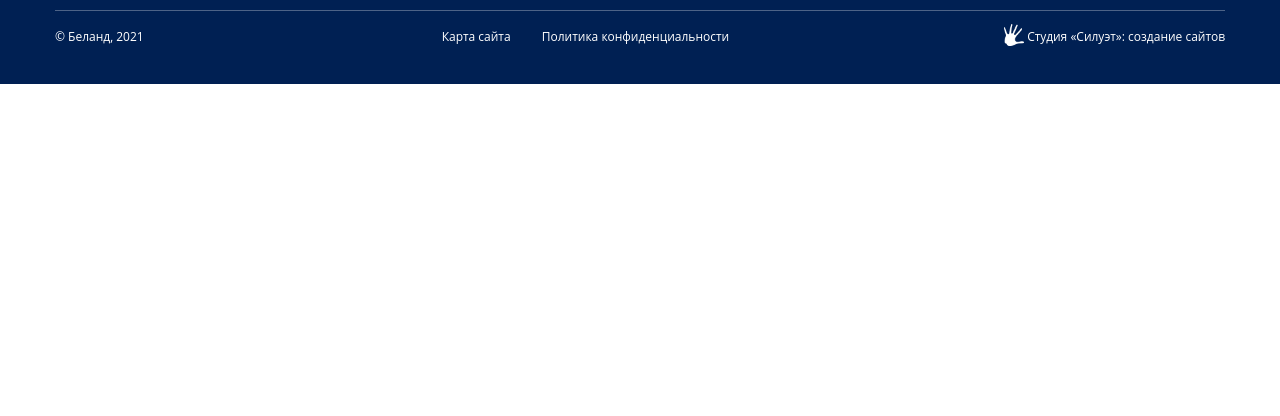
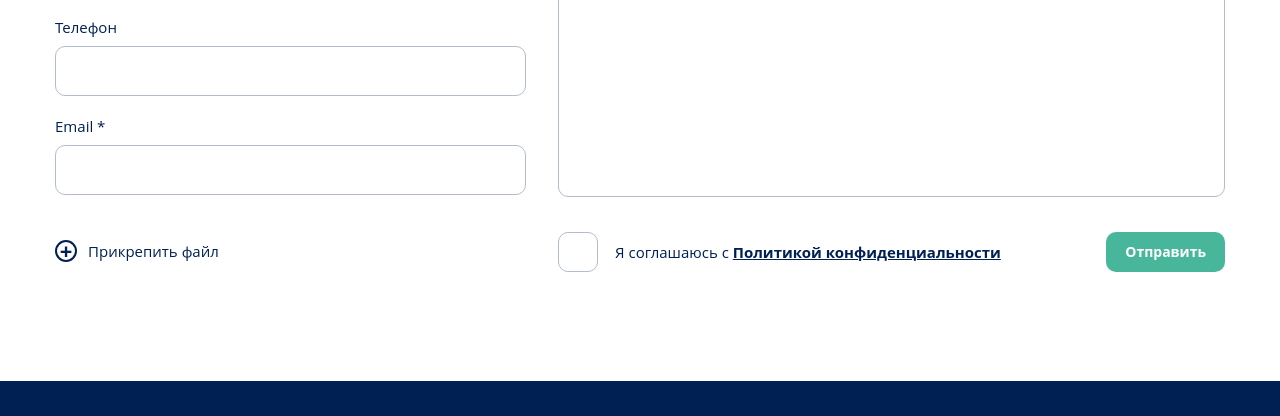
Before and after one commit to Vlad-95/beland, a website: page contacts.html in a window 1280 px wide. Shown: the part 1660-2076 px from the top of the page. Before the commit the page ends 1744 px from the top, so only its background shows below. Drawn offline with Linux system fonts and the light colour scheme; a web font is replaced by a local one.

Commit message:
contacts page

```diff
--- a/contacts.html
+++ b/contacts.html
@@ -178,6 +178,56 @@
                     </div>
 
                 </div>
+
+                <form action="" class="form feedback">
+                    <h2 class="block-title">Напишите нам</h2>
+
+                    <div class="feedback__row">
+                        <div class="feedback__col">
+                            <div class="form__item">
+                                <p class="form__item-name">Ваше имя *</p>
+                                <input type="text" class="form__input">
+                            </div>
+
+                            <div class="form__item">
+                                <p class="form__item-name">Телефон</p>
+                                <input type="text" class="form__input">
+                            </div>
+
+                            <div class="form__item">
+                                <p class="form__item-name">Email *</p>
+                                <input type="text" class="form__input">
+                            </div>
+
+                            <div class="form__item feedback__file">
+                                <label class="form__file">
+                                    <i class="icon">+</i>
+                                    <p class="name">Прикрепить файл</p>
+                                    <input type="file" name="" id="">
+                                </label>
+                            </div>
+                        </div>
+
+                        <div class="feedback__col">
+                            <div class="form__item">
+                                <p class="form__item-name">Сообщение *</p>
+                                <textarea name="" id="" class="form__textarea"></textarea>
+                            </div>
+
+                            <div class="form__footer">
+                                <div class="form__footer-row">
+                                    <label class="form__agree">
+                                        <input type="checkbox" name="" id="">
+                                        <p class="text">Я соглашаюсь с <a href="javascript:;">Политикой конфиденциальности</a></p>
+                                    </label>
+
+                                    <button class="form__submit">Отправить</button>
+                                </div>
+
+                            </div>
+                        </div>
+                    </div>
+                </form>
             </div>
         </div>
     </main>
--- a/less/elements_reusable/_elements_reusable.less
+++ b/less/elements_reusable/_elements_reusable.less
@@ -1,2 +1,3 @@
 @import './breadcrumbs.less';
 @import './pagination.less';
+@import './forms.less';
--- /dev/null
+++ b/less/elements_reusable/forms.less
@@ -0,0 +1,178 @@
+.form {
+
+    &.feedback {
+
+        .block-title {
+            font-size: 25px;
+            margin: 0 0 36px;
+        }
+
+        .feedback__row {
+            display: flex;
+        }
+
+        .feedback__col {
+            &:nth-of-type(1) {
+                width: 43%;
+                padding-right: 32px;
+            }
+
+            &:nth-of-type(2) {
+                width: 57%;
+            }
+        }
+
+        .form__textarea {
+            height: 250px;
+        }
+
+        .feedback__file {
+            margin-top: 47px;
+        }
+    }
+
+    &__item {
+        width: 100%;
+
+        &:not(:last-child) {
+            margin-bottom: 21px;
+        }
+
+        &-name {
+            font-family: @opensans;
+            font-size: 15px;
+            font-weight: 400;
+            margin: 0 0 10px;
+        }
+    }
+
+    &__input {
+        width: 100%;
+        height: 50px;
+        border: 1px solid #b2bccb;
+        border-radius: 10px;
+        outline: none;
+        font-family: @opensans;
+        font-size: 15px;
+        padding: 10px 15px;
+    }
+
+    &__textarea {
+        width: 100%;
+        height: 100%;
+        border: 1px solid #b2bccb;
+        border-radius: 10px;
+        outline: none;
+        height: 50px;
+        font-family: @opensans;
+        font-size: 15px;
+        padding: 10px 15px;
+    }
+
+    &__file {
+        position: relative;
+        .icon {
+            font-style: normal;
+            position: absolute;
+            top: -2px;
+            left: 0;
+            display: block;
+            width: 22px;
+            height: 22px;
+            border: 2px solid @darkBlue;
+            border-radius: 100px;
+            font-size: 22px;
+            font-weight: 700;
+            text-align: center;
+            line-height: 17px;
+        }
+
+        .name {
+            margin: 0;
+            font-family: @opensans;
+            font-size: 15px;
+            font-weight: 400;
+            padding-left: 33px;
+        }
+
+        input {
+            outline: 0;
+            opacity: 0;
+            pointer-events: none;
+            user-select: none;
+            position: absolute;
+        }
+    }
+
+    &__footer {
+        margin-top: 33px;
+        &-row {
+            display: flex;
+            align-items: center;
+        }
+    }
+
+    &__agree {
+        position: relative;
+
+        input {
+            position: absolute;
+            opacity: 0;
+
+            &:checked + .text:after {
+                opacity: 1;
+            }
+        }
+
+        .text {
+            position: relative;
+            font-family: @opensans;
+            font-size: 15px;
+            font-weight: 400;
+            color: @darkBlue;
+            padding-left: 57px;
+            margin: 0;
+
+            a {
+                text-decoration: underline;
+                font-weight: 700;
+            }
+
+            &:before {
+                content: '';
+                position: absolute;
+                width: 40px;
+                height: 40px;
+                border-radius: 10px;
+                border: 1px solid #b2bccb;
+                top: -11px;
+                left: 0;
+            }
+
+            &:after {
+                content: '';
+                position: absolute;
+                left: 12px;
+                top: 3px;
+                width: 18px;
+                height: 13px;
+                background-image: url('../img/icons/agree.png');
+                opacity: 0;
+                transition: 0.3s;
+            }
+        }
+    }
+
+    &__submit {
+        margin-left: auto;
+        border: none;
+        border-radius: 10px;
+        outline: none;
+        font-size: 14px;
+        font-family: @opensans;
+        font-weight: 700;
+        color: @white;
+        background-color: @green;
+        padding: 13px 19px;
+    }
+}
--- a/less/project/about.less
+++ b/less/project/about.less
@@ -1,5 +1,6 @@
 .about {
     padding-bottom: 108px;
+
     &__wrap {
         display: flex;
     }
--- a/less/project/contacts.less
+++ b/less/project/contacts.less
@@ -1,5 +1,6 @@
 .contacts {
     margin-top: -13px;
+    padding-bottom: 109px;
 
     &__wrap {
         display: flex;
```
Also changed, not shown: css/style.css, img/icons/agree.png (added), 1 other file.
